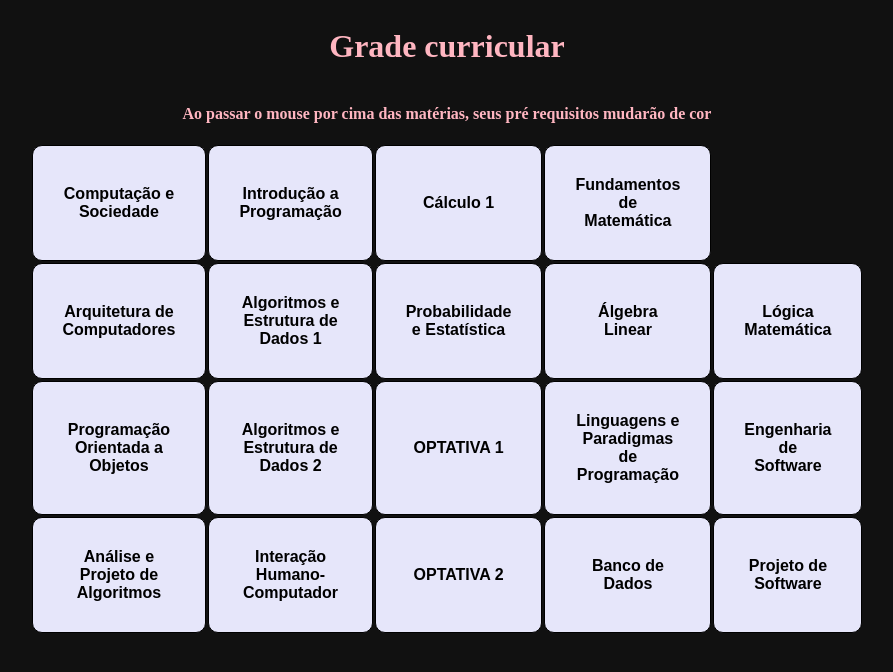
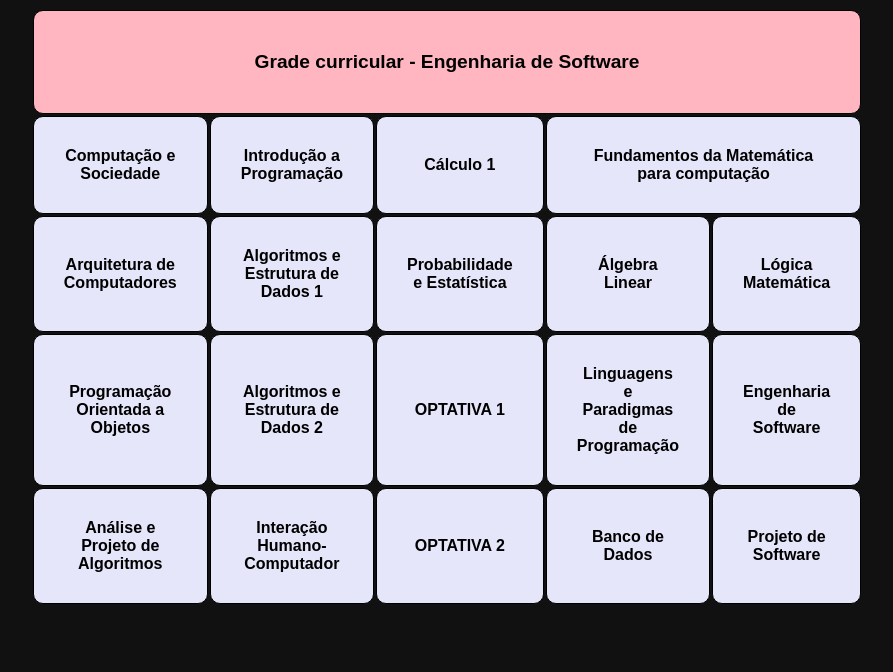
Before and after one commit to vnduda/LPP, a plain HTML site: page index.html in a window 1280 px wide. Shown: the whole page, without its empty margins (193-1086 px from the left). Drawn offline with Linux system fonts and the light colour scheme; a web font is replaced by a local one.

Commit message:
Ajustes de layout

```diff
--- a/index.html
+++ b/index.html
@@ -12,31 +12,26 @@
             padding:30px;
             border: 1px solid black;
         }
-        h1 {
+        td {
+            font-family: 'Muli', sans-serif;
+            background-color: #ffb6c1;
+            border: 1px solid black;
             margin: 0 auto;
-            padding: 20px 0;
-            color: #ffb6c1;
+            padding: 40px;
             text-align: center;
-        }
-        h4 {
-            margin: 0 auto;
-            padding: 20px 0;
-            color: #ffb6c1;
-            text-align: center;
+            font-weight: bold;
+            font-size: larger;
         }
         html {
             background-color: #111;
         }
         .table {
-            margin-left: auto;
-            margin-right: auto;
+            margin: auto;
         }
-        table, th {
+        table, th, td {
             border-radius: 10px;
         }
     </style>
-    <h1> Grade curricular </h1>
-    <h4> Ao passar o mouse por cima das matérias, seus pré requisitos mudarão de cor</h4>
 </head>
 <body>
 <!-- Essa parte do código é em HTML, a intenção é colocar cada matéria e seu respectivo
@@ -44,11 +39,18 @@
      função que colore os quadrados-->
 
 <table class="table">
+    <thead>
+        <tr>
+            <td colspan="5">
+                Grade curricular - Engenharia de Software
+            </td>
+        </tr>
+    </thead>
     <tr>
-        <th id="01"> Computação e Sociedade </th>
-        <th id="02"> Introdução a Programação </th>
-        <th id="03"> Cálculo 1 </th>
-        <th id="04"> Fundamentos de Matemática</th>
+        <th colspan="1" id="01"> Computação e Sociedade </th>
+        <th colspan="1" id="02"> Introdução a Programação </th>
+        <th colspan="1" id="03"> Cálculo 1 </th>
+        <th colspan="2" id="04"> Fundamentos da Matemática para computação</th>
     </tr>
      <tr>
         <th id="05" onmouseover="mOver('04')" onmouseout="mOut('04')" >Arquitetura de Computadores</th>
@@ -73,6 +75,12 @@
     </tr>
 </table>
 <p></p>
+
+<div id="table">
+    <div>
+
+    </div>
+</div>
 
 <!--Aqui é a parte das funções em JavaScript-->
 
```
